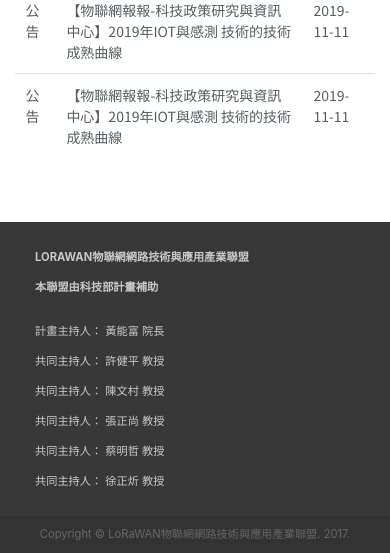
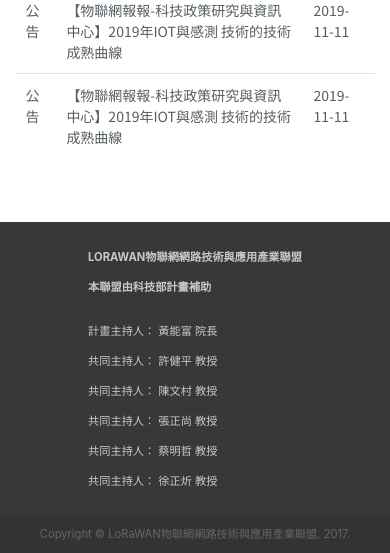
Before and after one commit to Lohsini/SIOTA, a PHP site: page /2second/news.html in a window 390 px wide. Shown: the part 1429-1982 px from the top of the page. Run offline with PHP 8.4, Linux system fonts and the light colour scheme; some libraries are stand-ins or nearby versions.

Commit message:
footer_left grow0

```diff
--- a/2second/css/second.css
+++ b/2second/css/second.css
@@ -835,6 +835,7 @@ textarea {
 
   .footer_left {
     margin: auto;
+    flex-grow: 0;
   }
 
   html, body {
--- a/css/main.css
+++ b/css/main.css
@@ -556,6 +556,7 @@ html, body {
 
   .footer_left {
     margin: auto;
+    flex-grow: 0;
   }
 
   .status_pic {
```
Also changed, not shown: picture_study/fourthpart.jpg, picture_study/fourthpart1-1.jpg, picture_study/fourthpart1-2.jpg, picture_study/fourthpart1-3.jpg, picture_study/secondpart.jpg, picture_study/secondpart1-1.jpg, picture_study/secondpart1-2.jpg, picture_study/secondpart1-3.jpg, picture_study/thirdpart.jpg, picture_study/thirdpart1-1.jpg, picture_study/thirdpart1-2.jpg, picture_study/thirdpart1-3.jpg.
